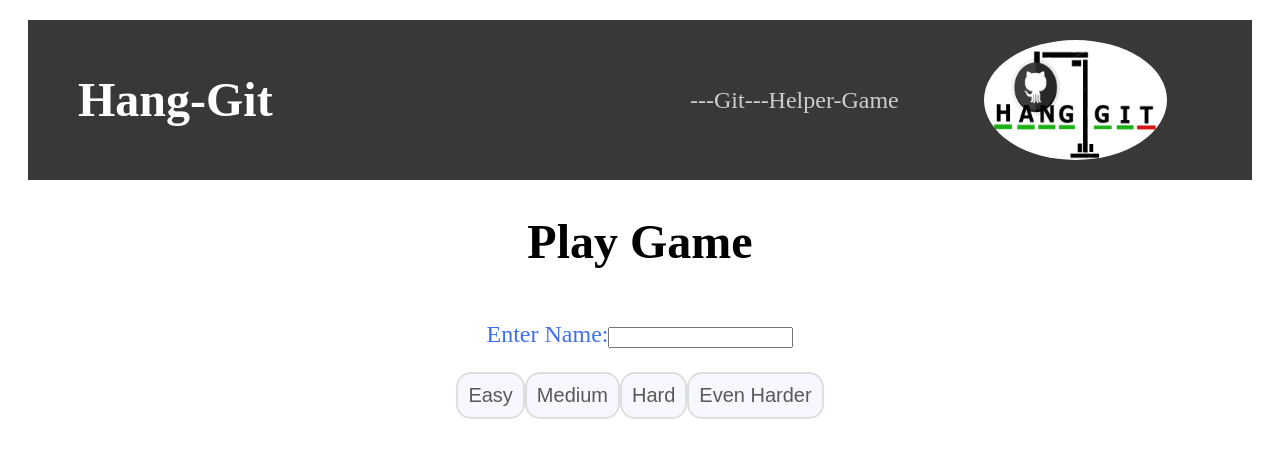
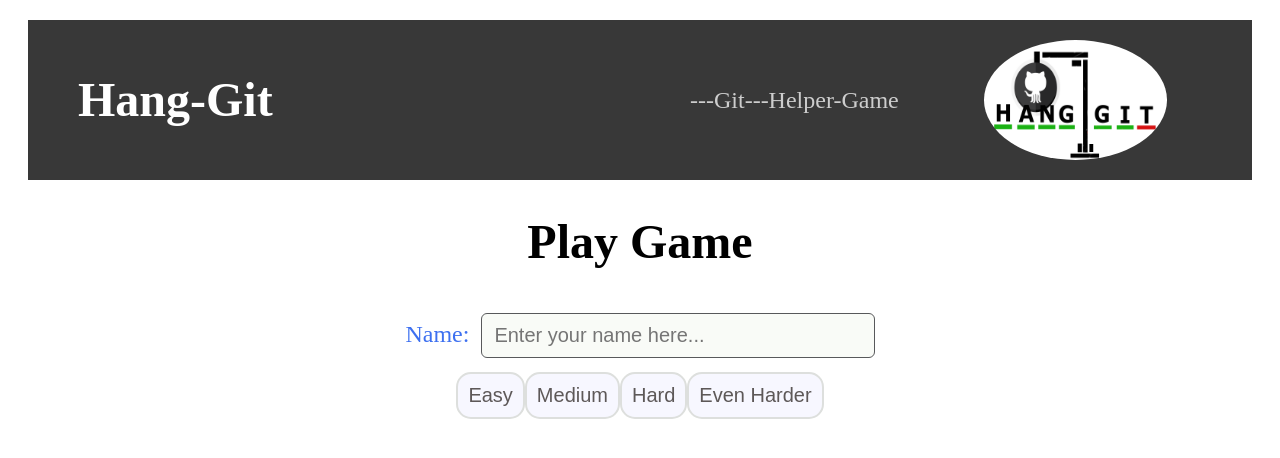
Before and after one commit to cms718/hang-git, a React (Create React App) app: page / in a window 1280 px wide. Shown: the top 458 px of the page. Built offline with nearby package versions, Linux system fonts and the light colour scheme.

Commit message:
field looks more gitty now

```diff
--- a/src/App.css
+++ b/src/App.css
@@ -81,3 +81,20 @@ body, #root {
   padding: 5px rgb(61, 112, 240) ;
   border: 1px solid rgb(61, 112, 240);
 }
+
+.userInput {
+  background-color: rgb(249, 251, 247);
+  background-position: right 8px center;
+  background-repeat: no-repeat;
+  border: 1px solid rgb(88, 89, 91);
+  border-radius: 6px;
+  box-shadow: rgba(225, 288, 232, 0.2);
+  color: rgb(86, 88, 90);
+  font-size: 20px;
+  align-content: flex-end;
+  line-height: 20px;
+  outline: none;
+  padding: 10px 12px;
+  text-align: left;
+  width: 30%;
+}
--- a/src/components/HomeScreen/HomeScreen.css
+++ b/src/components/HomeScreen/HomeScreen.css
@@ -1,3 +1,4 @@
 .test{
+  margin-right: 12px;
   color: rgb(61, 112, 240);
 }
--- a/src/components/HomeScreen/HomeScreen.jsx
+++ b/src/components/HomeScreen/HomeScreen.jsx
@@ -20,9 +20,10 @@ export default function HomeScreen({handleStartGame, allQuestions}) {
       <Header />
       <h1>Play Game</h1>
       <label className='test'>
-        Enter Name:
-        <input type="text" value={name} onChange={(event) => handleChange(event)}/>
-      </label><br/>
+        Name:
+      </label>
+      <input className='userInput' placeHolder='Enter your name here... ' type="text" value={name} onChange={(event) => handleChange(event)}/>
+      <br/>
       <Categories startGame={startGame} allQuestions={allQuestions}/>
     </div>
   )
```
